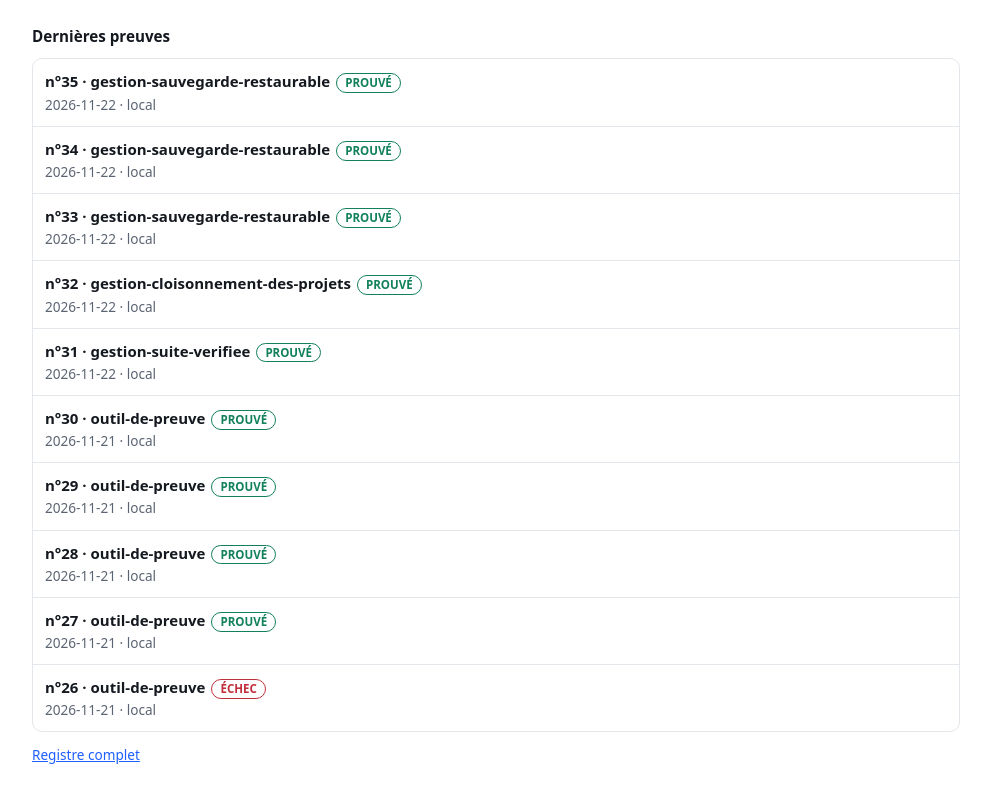
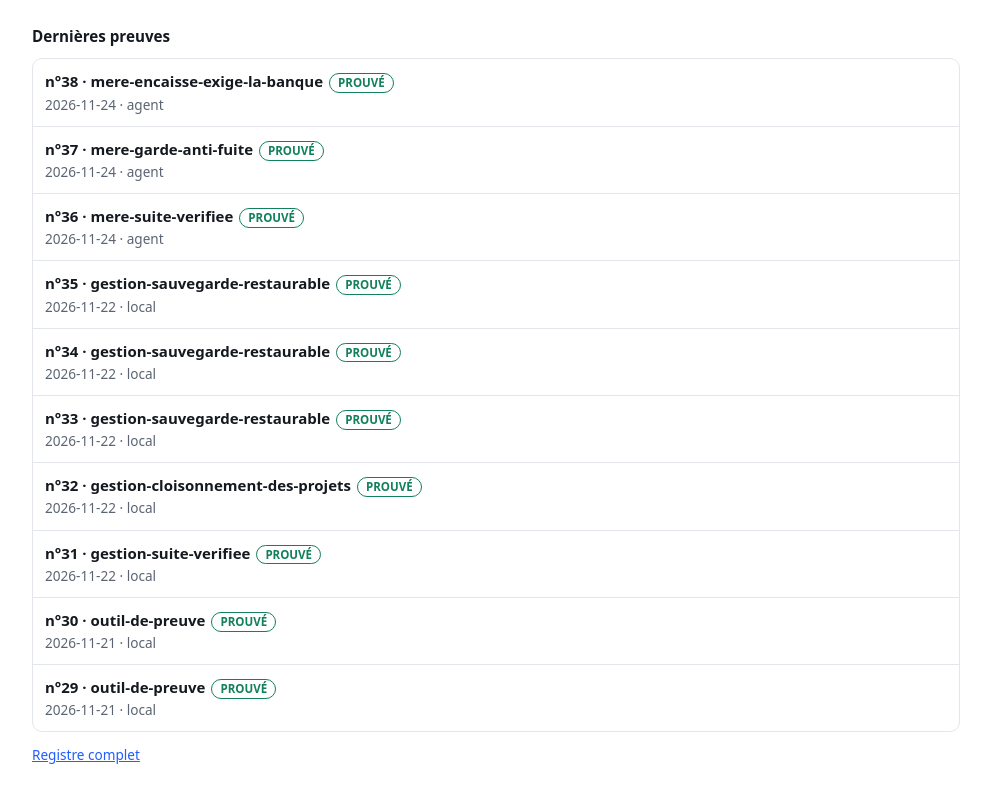
Before and after one commit to haynbroit-alt/NOVARYS, a plain HTML site: page site/activite.html in a window 1280 px wide. Shown: the part 965-1767 px from the top of the page, without its empty margins (144-1135 px from the left). Drawn offline with Linux system fonts and the light colour scheme.

Commit message:
NOVARYS Ω contrôle l'entreprise mère (dépôt .1) : trois capacités prouvées
- Nouveau dépôt évalué « mere », épinglé au commit ab85d6c de haynbroit-alt/.1.
- mere-suite-verifiee, mere-garde-anti-fuite, mere-encaisse-exige-la-banque : PROUVÉ (preuves n° 36 à 38),
  chacune avec deux exécutions concordantes et une attaque par mutation repoussée (registre/sondes/mutation_mere.sh).
- La CI clone .1 au commit épinglé et rejoue les preuves étiquetées « ci ».
- journal/C-0007.md ; CAPACITES.md et le portail régénérés par omega run.

Co-Authored-By: Claude Opus 5.5 <noreply@anthropic.com>
Claude-Session: https://claude.ai/code/session_016NWEJFkWbvgJRPpA75Pp2P

```diff
--- a/site/activite.html
+++ b/site/activite.html
@@ -60,6 +60,9 @@ text-decoration:none;font-weight:600}
 </div>
 <h2>Dernières preuves</h2>
 <div class="rows">
+<div class="row"><b>n°38 · mere-encaisse-exige-la-banque</b><span class="tag ok">PROUVÉ</span><span>2026-11-24 · agent</span></div>
+<div class="row"><b>n°37 · mere-garde-anti-fuite</b><span class="tag ok">PROUVÉ</span><span>2026-11-24 · agent</span></div>
+<div class="row"><b>n°36 · mere-suite-verifiee</b><span class="tag ok">PROUVÉ</span><span>2026-11-24 · agent</span></div>
 <div class="row"><b>n°35 · gestion-sauvegarde-restaurable</b><span class="tag ok">PROUVÉ</span><span>2026-11-22 · local</span></div>
 <div class="row"><b>n°34 · gestion-sauvegarde-restaurable</b><span class="tag ok">PROUVÉ</span><span>2026-11-22 · local</span></div>
 <div class="row"><b>n°33 · gestion-sauvegarde-restaurable</b><span class="tag ok">PROUVÉ</span><span>2026-11-22 · local</span></div>
@@ -67,9 +70,6 @@ text-decoration:none;font-weight:600}
 <div class="row"><b>n°31 · gestion-suite-verifiee</b><span class="tag ok">PROUVÉ</span><span>2026-11-22 · local</span></div>
 <div class="row"><b>n°30 · outil-de-preuve</b><span class="tag ok">PROUVÉ</span><span>2026-11-21 · local</span></div>
 <div class="row"><b>n°29 · outil-de-preuve</b><span class="tag ok">PROUVÉ</span><span>2026-11-21 · local</span></div>
-<div class="row"><b>n°28 · outil-de-preuve</b><span class="tag ok">PROUVÉ</span><span>2026-11-21 · local</span></div>
-<div class="row"><b>n°27 · outil-de-preuve</b><span class="tag ok">PROUVÉ</span><span>2026-11-21 · local</span></div>
-<div class="row"><b>n°26 · outil-de-preuve</b><span class="tag bad">ÉCHEC</span><span>2026-11-21 · local</span></div>
 </div>
 <p class="soft" style="margin-top:12px"><a href="https://github.com/haynbroit-alt/NOVARYS/blob/main/registre/preuves.jsonl">Registre complet</a></p>
 </main>
```
Also changed, not shown: site/intelligence.html (+2 -2 lines), 6 other files.
